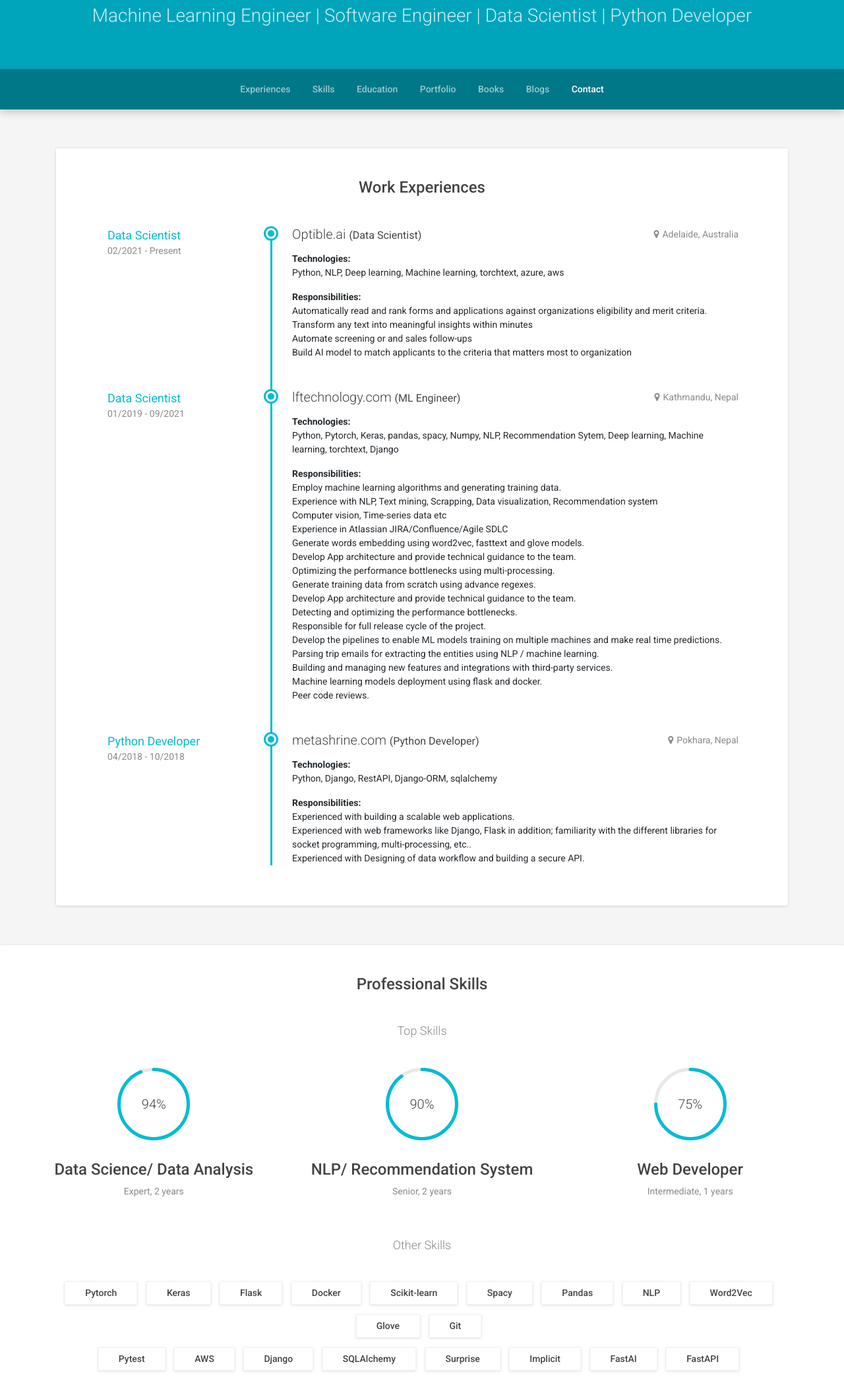
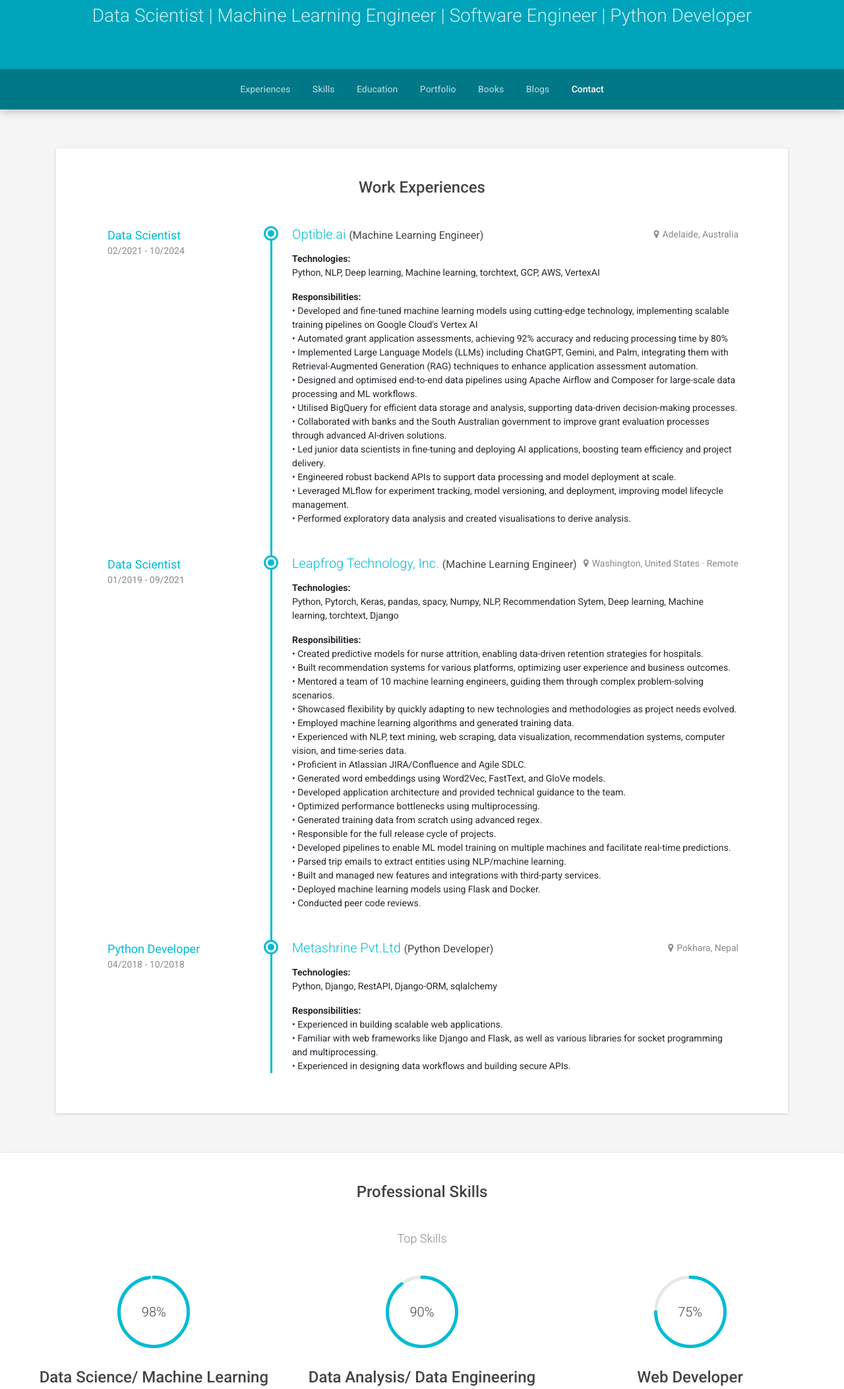
Before and after one commit to sushil79g/sushil79g.github.io, a plain HTML site: page index.html in a window 1280 px wide. Shown: the part 327-2433 px from the top of the page at 66% size. Drawn offline with Linux system fonts and the light colour scheme.

Commit message:
Update index.html

```diff
--- a/index.html
+++ b/index.html
@@ -58,11 +58,11 @@
 <header class="header">
     <div class="top-bar container-fluid">
         <div class="actions">
-            <a class="btn d-none d-md-inline-block" href="mailto:sushil79g@gmail.com"><i class="fa fa-paper-plane"
+            <a class="btn d-none d-md-inline-block" href="mailto:contact@aiwithsushil.com.au"><i class="fa fa-paper-plane"
                                                                                            aria-hidden="true"></i> Hire
                 Me</a>
             <a class="btn" target="_blank"
-               href="https://drive.google.com/file/d/1UukAFHuEMwn8CSw5WSWc6A2vxzSNq4RL/view?usp=sharing"><i
+               href="https://drive.google.com/file/d/1dBzR2oYB6Hok86eHhocJ9ST-xbR0Ej1L/view?usp=sharing"><i
                     class="fa fa-download" aria-hidden="true"></i> Download My Resume</a>
         </div><!--//actions-->
         <ul class="social list-inline">
@@ -80,7 +80,7 @@
         <div class="container text-center">
             <img class="profile-image" src="images/profile.png" alt="">
             <h1 class="name">Sushil Ghimire</h1>
-            <div class="title">Machine Learning Engineer | Software Engineer | Data Scientist | Python Developer</div>
+            <div class="title">Data Scientist | Machine Learning Engineer | Software Engineer  | Python Developer</div>
 
         </div><!--//container-->
     </div><!--//intro-->
@@ -118,27 +118,32 @@
 
             <div class="item">
                 <div class="work-place">
-                    <h3 class="place">Optible.ai
-                        <small>(Data Scientist)</small>
+                    <h3 class="place"><a href="https://optible.ai/">Optible.ai</a>
+                        <small>(Machine Learning Engineer)</small>
                     </h3>
                     <div class="location"><i class="fa fa-map-marker" aria-hidden="true"></i>Adelaide, Australia</div>
                 </div>
                 <div class="job-meta">
                     <div class="title">Data Scientist</div>
-                    <div class="time">02/2021 - Present</div>
+                    <div class="time">02/2021 - 10/2024</div>
                 </div><!--//job-meta-->
                 <div class="job-desc">
                     <p><b>Technologies:</b><br/>
                         Python, NLP, Deep learning, Machine
-                        learning, torchtext, azure, aws
+                        learning, torchtext, GCP, AWS, VertexAI
                         </p>
                     <p>
                         <b>Responsibilities:</b><br/>
-                        Automatically read and rank forms and applications against organizations eligibility and merit criteria.</br>
-                        Transform any text into meaningful insights within minutes</br>
-                        Automate screening or and sales follow-ups </br>
-                        Build AI model to match applicants to the criteria that matters most to organization </br>
-
+                        • Developed and fine-tuned machine learning models using cutting-edge technology, implementing scalable training pipelines on Google Cloud's Vertex AI
+                    </br>• Automated grant application assessments, achieving 92% accuracy and reducing processing time by 80%
+                </br>• Implemented Large Language Models (LLMs) including ChatGPT, Gemini, and Palm, integrating them with Retrieval-Augmented Generation (RAG) techniques to enhance application assessment automation.
+            </br>   • Designed and optimised end-to-end data pipelines using Apache Airflow and Composer for large-scale data processing and ML workflows.
+        </br>       • Utilised BigQuery for efficient data storage and analysis, supporting data-driven decision-making processes.
+    </br>           • Collaborated with banks and the South Australian government to improve grant evaluation processes through advanced AI-driven solutions.
+</br>               • Led junior data scientists in fine-tuning and deploying AI applications, boosting team efficiency and project delivery.
+</br>                   • Engineered robust backend APIs to support data processing and model deployment at scale.
+</br>                   • Leveraged MLflow for experiment tracking, model versioning, and deployment, improving model lifecycle management.
+</br>                   • Performed exploratory data analysis and created visualisations to derive analysis.
                     </p>
                 </div><!--//job-desc-->
             </div><!--//Kayak-->
@@ -149,10 +154,10 @@
 
             <div class="item">
                 <div class="work-place">
-                    <h3 class="place">lftechnology.com
-                        <small>(ML Engineer)</small>
+                    <h3 class="place"><a href="https://www.lftechnology.com/">Leapfrog Technology, Inc.</a>
+                        <small>(Machine Learning Engineer)</small>
                     </h3>
-                    <div class="location"><i class="fa fa-map-marker" aria-hidden="true"></i>Kathmandu, Nepal</div>
+                    <div class="location"><i class="fa fa-map-marker" aria-hidden="true"></i>Washington, United States · Remote</div>
                 </div>
                 <div class="job-meta">
                     <div class="title">Data Scientist</div>
@@ -165,23 +170,23 @@
                         Django</p>
                     <p>
                         <b>Responsibilities:</b><br/>
-                        Employ machine learning algorithms and generating training data.<br>
-                        Experience with NLP, Text mining, Scrapping, Data
-visualization, Recommendation system<br> Computer vision, Time-series data etc <br>
-                        Experience in Atlassian JIRA/Confluence/Agile SDLC <br>
-                        Generate words embedding using word2vec, fasttext and glove models.<br>
-                        Develop App architecture and provide technical guidance to the team.<br>
-                        Optimizing the performance bottlenecks using multi-processing.<br>
-                        Generate training data from scratch using advance regexes.<br>
-                        Develop App architecture and provide technical guidance to the team.<br>
-                        Detecting and optimizing the performance bottlenecks.<br>
-                        Responsible for full release cycle of the project.<br>
-                        Develop the pipelines to enable ML models training on multiple machines and make real time
-                        predictions.<br>
-                        Parsing trip emails for extracting the entities using NLP / machine learning.<br>
-                        Building and managing new features and integrations with third-party services.<br>
-                        Machine learning models deployment using flask and docker.<br>
-                        Peer code reviews.<br>
+                        • Created predictive models for nurse attrition, enabling data-driven retention strategies for hospitals.<br/>
+                        • Built recommendation systems for various platforms, optimizing user experience and business outcomes.<br/>
+                        • Mentored a team of 10 machine learning engineers, guiding them through complex problem-solving scenarios.<br/>
+                        • Showcased flexibility by quickly adapting to new technologies and methodologies as project needs evolved.<br/>
+                        • Employed machine learning algorithms and generated training data.<br/>
+                        • Experienced with NLP, text mining, web scraping, data visualization, recommendation systems, computer vision, and time-series data.<br/>
+                        • Proficient in Atlassian JIRA/Confluence and Agile SDLC.<br/>
+                        • Generated word embeddings using Word2Vec, FastText, and GloVe models.<br/>
+                        • Developed application architecture and provided technical guidance to the team.<br/>
+                        • Optimized performance bottlenecks using multiprocessing.<br/>
+                        • Generated training data from scratch using advanced regex.<br/>
+                        • Responsible for the full release cycle of projects.<br/>
+                        • Developed pipelines to enable ML model training on multiple machines and facilitate real-time predictions.<br/>
+                        • Parsed trip emails to extract entities using NLP/machine learning.<br/>
+                        • Built and managed new features and integrations with third-party services.<br/>
+                        • Deployed machine learning models using Flask and Docker.<br/>
+                        • Conducted peer code reviews.<br/>
 
                     </p>
                 </div><!--//job-desc-->
@@ -190,7 +195,7 @@ visualization, Recommendation system<br> Computer vision, Time-series data etc <
             <!--Lola -->
             <div class="item">
                 <div class="work-place">
-                    <h3 class="place">metashrine.com
+                    <h3 class="place"><a href="https://www.metashrine.com/">Metashrine Pvt.Ltd</a>
                         <small>(Python Developer)</small>
                     </h3>
                     <div class="location"><i class="fa fa-map-marker" aria-hidden="true"></i>Pokhara, Nepal</div>
@@ -205,12 +210,9 @@ visualization, Recommendation system<br> Computer vision, Time-series data etc <
 
                     <p>
                         <b>Responsibilities:</b><br/>
-                        Experienced with building a scalable web applications. <br>
-                        Experienced with web frameworks like Django, Flask in
-                        addition; familiarity with the different libraries for socket
-                        programming, multi-processing, etc..<br>
-                        Experienced with Designing of data workflow and building
-                        a secure API.<br>
+                        • Experienced in building scalable web applications.<br/>
+                        • Familiar with web frameworks like Django and Flask, as well as various libraries for socket programming and multiprocessing.<br/>
+                        • Experienced in designing data workflows and building secure APIs.<br>
 
                     </p>
                 </div><!--//job-desc-->
@@ -230,9 +232,9 @@ visualization, Recommendation system<br> Computer vision, Time-series data etc <
                 <div class="item col-12 col-md-4">
                     <div class="item-inner">
                         <div class="chart-easy-pie text-center">
-                            <div class="chart-theme-1 chart" data-percent="94"><span>100</span>%</div>
+                            <div class="chart-theme-1 chart" data-percent="98"><span>100</span>%</div>
                         </div>
-                        <h4 class="skill-name">Data Science/ Data Analysis</h4>
+                        <h4 class="skill-name">Data Science/ Machine Learning Engineering</h4>
                         <div class="level">Expert, 2 years</div>
                         <div class="desc">
 
@@ -244,7 +246,7 @@ visualization, Recommendation system<br> Computer vision, Time-series data etc <
                         <div class="chart-easy-pie text-center">
                             <div class="chart-theme-1 chart" data-percent="90"><span>90</span>%</div>
                         </div>
-                        <h4 class="skill-name">NLP/ Recommendation System</h4>
+                        <h4 class="skill-name">Data Analysis/ Data Engineering</h4>
                         <div class="level">Senior, 2 years</div>
                         <div class="desc">
                         </div>
@@ -603,16 +605,15 @@ IEEE LINK HERE
                 <p>I'm currently taking on freelance work.</p>
                 <p><strong>I can help with the following:</strong></p>
                 <ul class="list-unstyled service-list">
-                    <li><i class="fa fa-check" aria-hidden="true"></i> Machine learning / Deep learning solutions in
-                        Pytorch / Keras
+                    <li><i class="fa fa-check" aria-hidden="true"></i> End to End lifecyle solution with Machine Learning Models
                     </li>
                     <li><i class="fa fa-check" aria-hidden="true"></i> App development with Python / Django, Flask
                     </li>
 
                     <li><i class="fa fa-check" aria-hidden="true"></i> NLP & Recommendation System applications</li>
                 </ul>
-                <p>Drop me a line at <a href="mailto:sushil79g@gmail.com">sushil79g@gmail.com</a> or call me at <a
-                        href="tel:61432169155">+61 04321 69 155</a></p>
+                <p>Drop me a line at <a href="mailto:contact@aiwithsushil.com.au">Email</a> or call me at <a
+                        href="tel:61432169155">+61 (0)4321 69 155</a></p>
                 <ul class="social list-inline">
                     <li class="list-inline-item"><a href="https://linkedin.com/in/sushil-ghimire-92092011b/"><i class="fa fa-linkedin"
                                                                                                   aria-hidden="true"></i></a>
```
